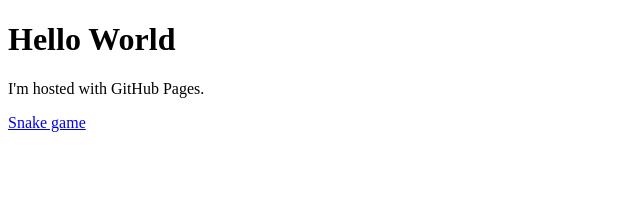
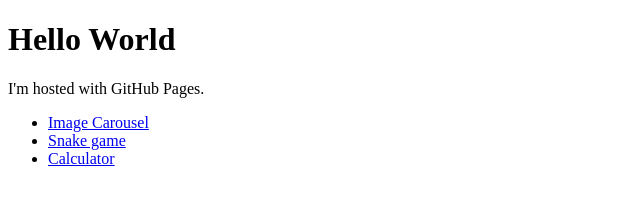
Before and after one commit to davidroberson3/davidroberson3.github.io, a plain HTML site: page index.html in a window 1280 px wide. Shown: the whole page, without its empty margins (0-640 px from the left). Drawn offline with Linux system fonts and the light colour scheme.

Commit message:
Added links

```diff
--- a/index.html
+++ b/index.html
@@ -4,7 +4,11 @@
 <body>
     <h1>Hello World</h1>
     <p>I'm hosted with GitHub Pages.</p>
-    <p><a href="https://rawgit.com/davidroberson3/snake-game/master/index.html" target="_blank">Snake game</a></p>
+    <ul>
+        <li><a href="https://rawgit.com/davidroberson3/image-carousel/master/index.html" target="_blank">Image Carousel</a></li>
+        <li><a href="https://rawgit.com/davidroberson3/snake-game/master/index.html" target="_blank">Snake game</a></li>
+        <li><a href="https://rawgit.com/davidroberson3/calculator-app/master/index.html" target="_blank">Calculator</a></li>
+    </ul>
 </body>
 
 </html>
```
